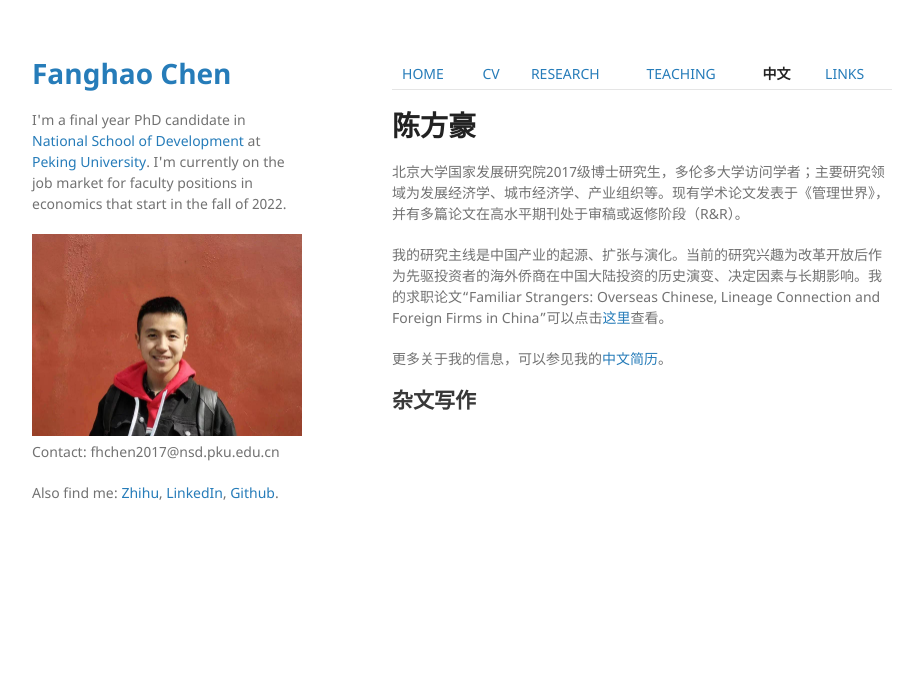
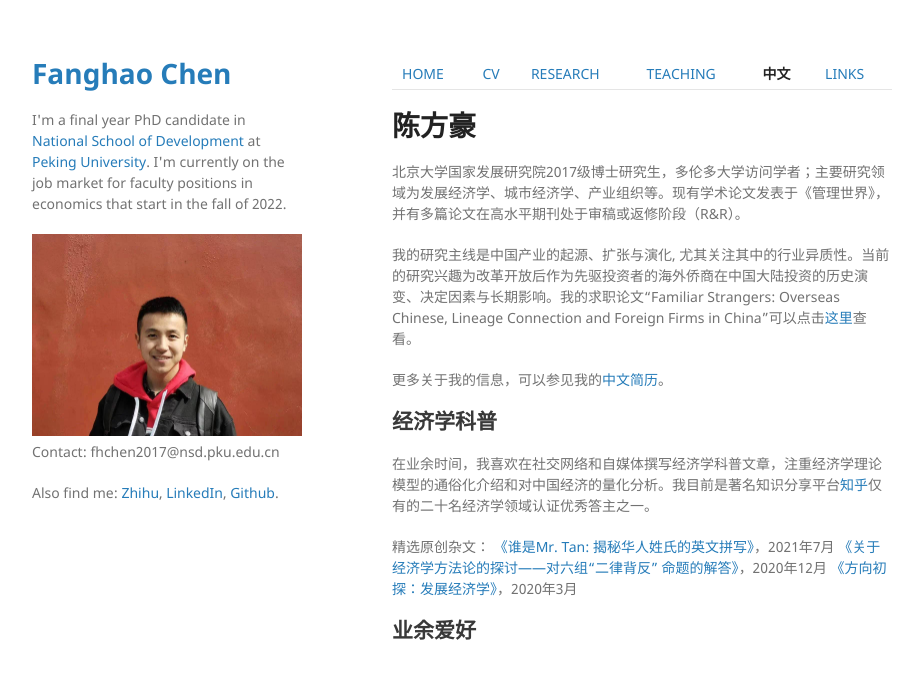
Before and after one commit to FanghaoChen/homepage, a Jekyll site: the page built from chinesepage.md, in a window 1280 px wide. Shown: the top 679 px of the page, without its empty margins (178-1097 px from the left). Built offline with Jekyll 4.4.1, drawn with Linux system fonts in a browser that asks for light colours; our own code applies the rules of GitHub Pages for plain Markdown files.

Commit message:
Update chinesepage.md

```diff
--- a/chinesepage.md
+++ b/chinesepage.md
@@ -4,8 +4,17 @@
 
 北京大学国家发展研究院2017级博士研究生，多伦多大学访问学者；主要研究领域为发展经济学、城市经济学、产业组织等。现有学术论文发表于《管理世界》，并有多篇论文在高水平期刊处于审稿或返修阶段（R&R）。
 
-我的研究主线是中国产业的起源、扩张与演化。当前的研究兴趣为改革开放后作为先驱投资者的海外侨商在中国大陆投资的历史演变、决定因素与长期影响。我的求职论文“Familiar Strangers: Overseas Chinese, Lineage Connection and Foreign Firms in China”可以点击[这里](./assets/JMP_210811.pdf)查看。
+我的研究主线是中国产业的起源、扩张与演化, 尤其关注其中的行业异质性。当前的研究兴趣为改革开放后作为先驱投资者的海外侨商在中国大陆投资的历史演变、决定因素与长期影响。我的求职论文“Familiar Strangers: Overseas Chinese, Lineage Connection and Foreign Firms in China”可以点击[这里](./assets/JMP_210811.pdf)查看。
 
 更多关于我的信息，可以参见我的[中文简历](./assets/FanghaoChen_AcademiaCV_chn-210823.pdf)。
 
-## 杂文写作
+## 经济学科普
+
+在业余时间，我喜欢在社交网络和自媒体撰写经济学科普文章，注重经济学理论模型的通俗化介绍和对中国经济的量化分析。我目前是著名知识分享平台[知乎](https://www.zhihu.com/people/hongo-chin)仅有的二十名经济学领域认证优秀答主之一。
+
+精选原创杂文：
+[《谁是Mr. Tan: 揭秘华人姓氏的英文拼写》](./assets/MrTan.pdf)，2021年7月
+[《关于经济学方法论的探讨——对六组“二律背反” 命题的解答》](./assets/EconMethodology.pdf)，2020年12月
+[《方向初探：发展经济学》](./assets/GuideToDevEcon.pdf)，2020年3月
+
+## 业余爱好
```
